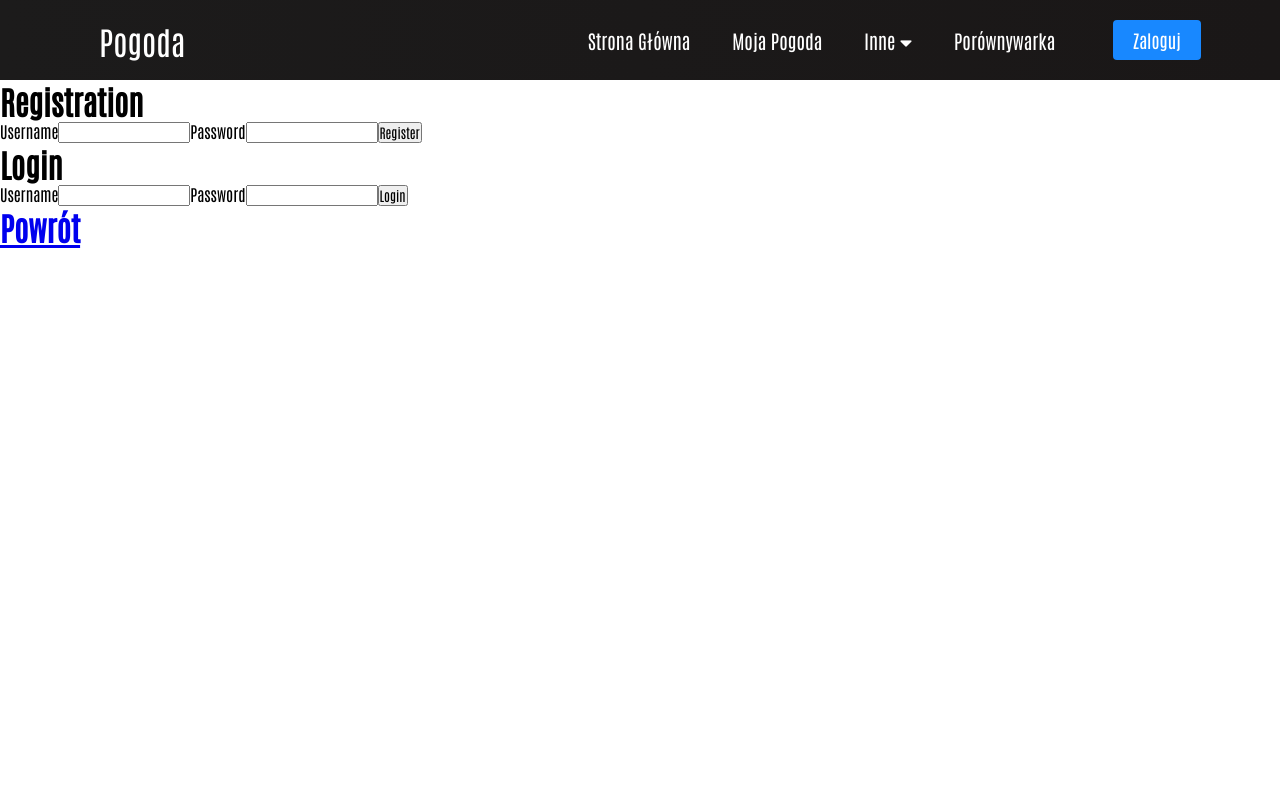
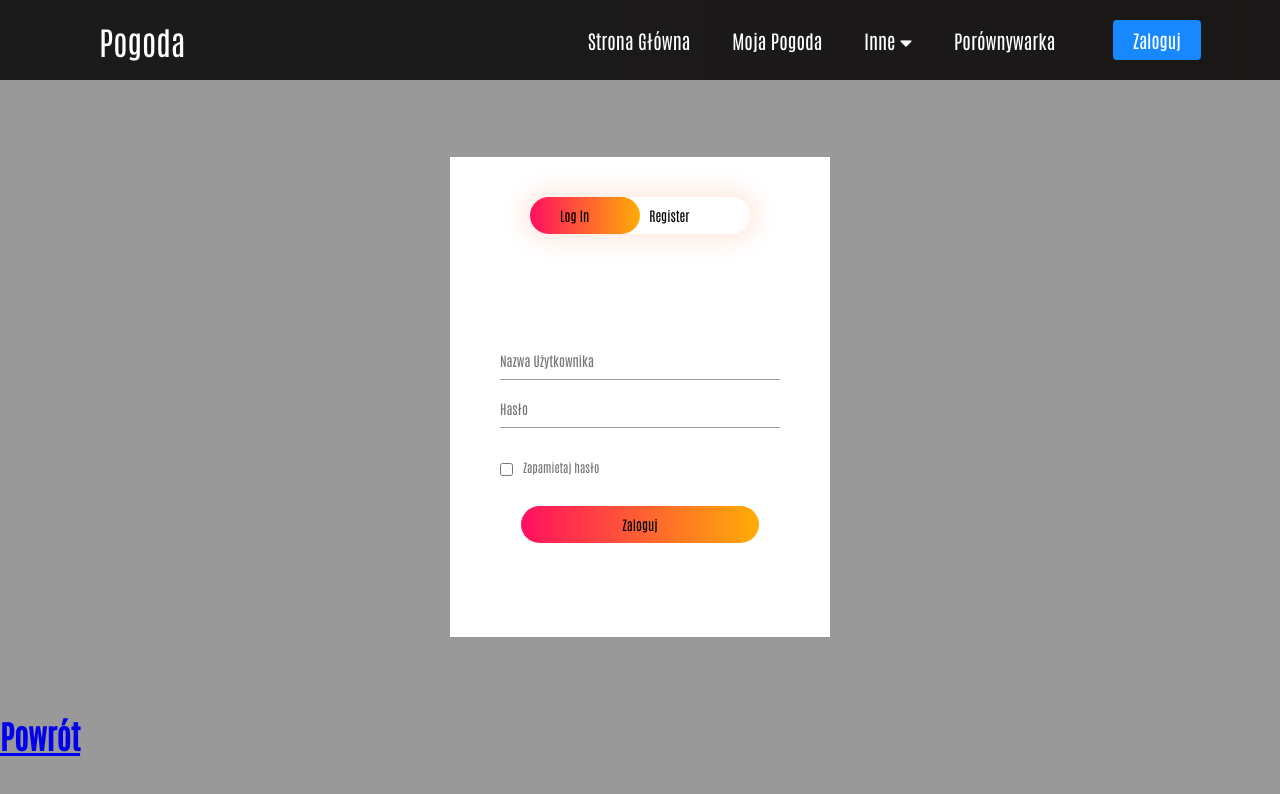
Before and after one commit to mwilk98/Weather, a React (Create React App) app in the folder my_weather/client/: page /sign-up in a window 1280 px wide. Shown: the top 794 px of the page. Built offline with nearby package versions, Linux system fonts and the light colour scheme; no server answers.

Commit message:
05.06.2021

```diff
--- a/my_weather/client/src/Menu/Button.css
+++ b/my_weather/client/src/Menu/Button.css
@@ -2,7 +2,7 @@
     --primary: #1888ff;
 }
 
-.btn{
+.btnMenu{
     padding: 8px 20px;
     border-radius: 4px;
     outline: none;
--- a/my_weather/client/src/Menu/Button.js
+++ b/my_weather/client/src/Menu/Button.js
@@ -5,7 +5,7 @@ import {Link} from 'react-router-dom'
 export function Button(){
     return(
         <Link to='sign-up'>
-            <button className='btn'>Zaloguj</button>
+            <button className='btnMenu'>Zaloguj</button>
         </Link>
     )
 }
--- /dev/null
+++ b/my_weather/client/src/components/SignUp/SignUp.css
@@ -0,0 +1,87 @@
+.hero{
+    height: 100%;
+    width: 100%;
+    background-image: linear-gradient(rgba(0,0,0,0.4),rgba(0,0,0,0.4));
+    background-position: center;
+    background-size: cover;
+    position:absolute;
+}
+.form-box{
+    width: 380px;
+    height: 480px;
+    position: relative;
+    margin:6% auto;
+    background:#fff;
+    padding: 5px;
+    overflow: hidden;
+}
+.button-box{
+    width: 220px;
+    margin: 35px auto;
+    position: relative;
+    box-shadow: 0 0 20px 9px #ff61241f;
+    border-radius: 30px;
+}
+.toggle-btn{
+    padding: 10px 30px;
+    cursor: pointer;
+    background:transparent;
+    border:0;
+    outline: none;
+    position: relative;
+}
+.btn{
+    top:0;
+    left:0;
+    position: absolute;
+    width: 110px;
+    height: 100%;
+    background:linear-gradient(to right, #ff105f,#ffad06);
+    border-radius: 30px;
+    transition: 0.5s;
+}
+.input-field{
+    width: 100%;
+    padding: 10px 0;
+    margin:5px 0;
+    border-left: 0;
+    border-top: 0;
+    border-right: 0;
+    border-bottom: 1px solid #999;
+    outline: none;
+    background:transparent;
+}
+.submit-btn{
+    width: 85%;
+    padding:10px 30px;
+    cursor: pointer;
+    display: block;
+    margin:auto;
+    background:linear-gradient(to right, #ff105f,#ffad06);
+    border: 0;
+    outline: none;
+    border-radius: 30px;
+}
+.check-box{
+    margin:30px 10px 30px 0;
+}
+span{
+    color:#777;
+    font-size: 12px;
+    bottom: 68px;
+    position: absolute;
+}
+.login-input-group{
+    top:180px;
+    position: absolute;
+    width: 280px;
+    transition: 0.5s;
+    left:50px;
+}
+.register-input-group{
+    top:180px;
+    position: absolute;
+    width: 280px;
+    transition: 0.5s;
+    left:450px;
+}
--- a/my_weather/client/src/components/SignUp/SignUp.js
+++ b/my_weather/client/src/components/SignUp/SignUp.js
@@ -2,6 +2,7 @@ import React,{useEffect, useState} from 'react'
 import Axios from 'axios'
 import UserPanel from '../UserPanel/UserPanel'
 import {Link} from 'react-router-dom'
+import './SignUp.css'
 
 function SignUp(){
 
@@ -12,6 +13,10 @@ function SignUp(){
     const [password, setPassword] = useState('')
 
     const [loginStatus, setLoginStatus] = useState('')
+
+    const [x, setX] = useState('')
+    const [y, setY] = useState('')
+    const [z, setZ] = useState('')
 
     Axios.defaults.withCredentials = true
 
@@ -31,13 +36,22 @@ function SignUp(){
         }).then((response) =>{
             console.log(response)
             if(response.data.message){
-                setLoginStatus(response.data.message)
+                setLoginStatus("unlogged")
             }else{
-                setLoginStatus(response.data[0].username)
+                setLoginStatus("logged")
             }
         })
     }
-
+    const registerBtn = () =>{
+        setX("-400")
+        setY("-400")
+        setZ("110")
+    }
+    const loginBtn = () =>{
+        setX("0")
+        setY("450")
+        setZ("0")
+    }
     useEffect(()=>{
         Axios.get('http://localhost:3001/api/login').then((response)=>{
             if(response.data.loggedIn==true){
@@ -47,34 +61,47 @@ function SignUp(){
         })
     },[])
         return(
-            <div>
-            <div className="register">
-                <h1>Registration</h1>
-                <label>Username</label>
-                <input type="text" onChange={(e)=>{
+            <div className="hero">
+                <div className="form-box">
+                    <div className="button-box">
+                        <div className="btn"style={{
+                                                    'transform':`translateX(${z}px)`
+                                }}></div>
+                        <button type="button" className="toggle-btn" onClick={() => loginBtn()}>Log In</button>
+                        <button type="button" className="toggle-btn" onClick={() => registerBtn()}>Register</button>
+                    </div>
+                    <div className="login-input-group" style={{
+                                                        'transform':`translateX(${x}px)`
+                                }}>
+                        <input type="text" className="input-field" placeholder="Nazwa Użytkownika"
+                        onChange={(e)=>{
+                            setUsername(e.target.value)
+                            }}
+                        />
+                        <input type="text" className="input-field" placeholder="Hasło"
+                        onChange={(e)=>{
+                            setPassword(e.target.value)
+                        }}
+                         />
+                        <input type="checkbox" className="check-box"/><span>Zapamietaj hasło</span>
+                        <button className="submit-btn" onClick={login}>Zaloguj </button>
+                    </div>
+                    <div className="register-input-group"style={{
+                                                        'transform':`translateX(${y}px)`
+                                }}>
+                        <input type="text" className="input-field" placeholder="Nazwa Użytkownika" required
+                        onChange={(e)=>{
                             setUsernameReg(e.target.value)
                             }}
                         />
-                <label>Password</label>
-                <input type="text" onChange={(e)=>{
+                        <input type="email" className="input-field" placeholder="email" required/>
+                        <input type="text" className="input-field" placeholder="Hasło" required
+                        onChange={(e)=>{
                             setPasswordReg(e.target.value)
                             }}
                         />
-                <button onClick={register}>Register</button>
+                        <button type="submit" className="submit-btn" onClick={register}>Zarejestruj</button>
                     </div>
-            <div className="login">
-                <h1>Login</h1>
-                <label>Username</label>
-                <input type="text" onChange={(e)=>{
-                    setUsername(e.target.value)
-                    }}
-                />
-                <label>Password</label>
-                <input type="text" onChange={(e)=>{
-                    setPassword(e.target.value)
-                    }}
-                />
-                <button onClick={login}>Login</button>
                 </div>
                  <h1>
                 {loginStatus}
--- a/my_weather/client/src/components/UserPanel/UserPanel.css
+++ b/my_weather/client/src/components/UserPanel/UserPanel.css
@@ -11,8 +11,8 @@
     justify-content: center;
 }
 .user-form input{
-    width: 300px;
-    height: 60px;
+    width: 200px;
+    height: 30px;
     margin: 10px;
     font-size: 25px;
 }
--- a/my_weather/client/src/components/UserPanel/UserPanel.js
+++ b/my_weather/client/src/components/UserPanel/UserPanel.js
@@ -71,11 +71,42 @@ function UserPanel(){
                     <input type="text" name="cityName" onChange={(e)=>{
                         setCityName(e.target.value)
                     }}/>
+                    <label>Data</label>
+                    <input type="text" name="weather"onChange={(e)=>{
+                        setWeatherState(e.target.value)
+                    }}/>
+                    <label>Godzina</label>
+                    <input type="text" name="weather"onChange={(e)=>{
+                        setWeatherState(e.target.value)
+                    }}/>
                     <label>Pogoda</label>
                     <input type="text" name="weather"onChange={(e)=>{
                         setWeatherState(e.target.value)
                     }}/>
-
+                    <label>Temperatura</label>
+                    <input type="text" name="weather"onChange={(e)=>{
+                        setWeatherState(e.target.value)
+                    }}/>
+                    <label>Zachmurzenie</label>
+                    <input type="text" name="weather"onChange={(e)=>{
+                        setWeatherState(e.target.value)
+                    }}/>
+                    <label>Wilgotność</label>
+                    <input type="text" name="weather"onChange={(e)=>{
+                        setWeatherState(e.target.value)
+                    }}/>
+                    <label>Ciśnienie</label>
+                    <input type="text" name="weather"onChange={(e)=>{
+                        setWeatherState(e.target.value)
+                    }}/>
+                    <label>Wiatr</label>
+                    <input type="text" name="weather"onChange={(e)=>{
+                        setWeatherState(e.target.value)
+                    }}/>
+                    <label>Jakość powietrza</label>
+                    <input type="text" name="weather"onChange={(e)=>{
+                        setWeatherState(e.target.value)
+                    }}/>
                     <button onClick={submitWeather}>Dodaj</button>
                 </div>
                 <div className="main-cards">
```
Also changed, not shown: my_weather/client/public/images/clear.png. Lines whose indentation alone changed are shown as unchanged.
